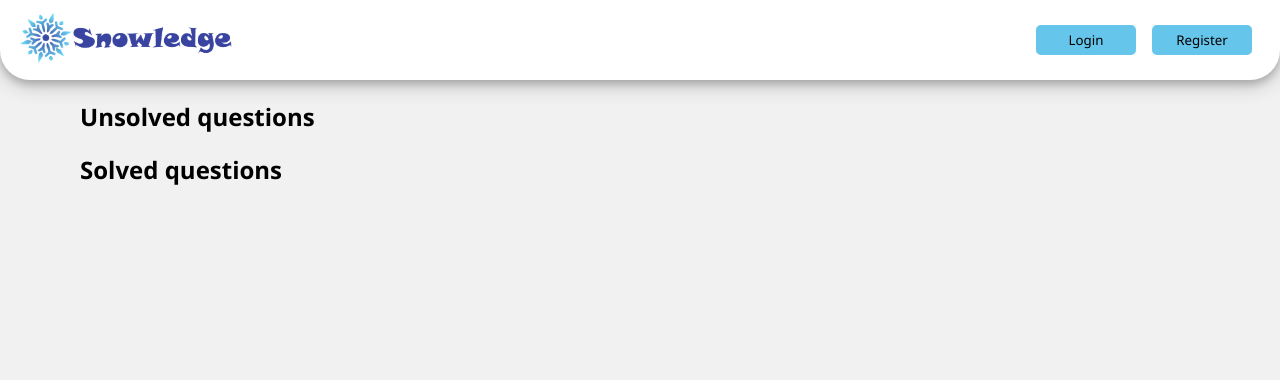
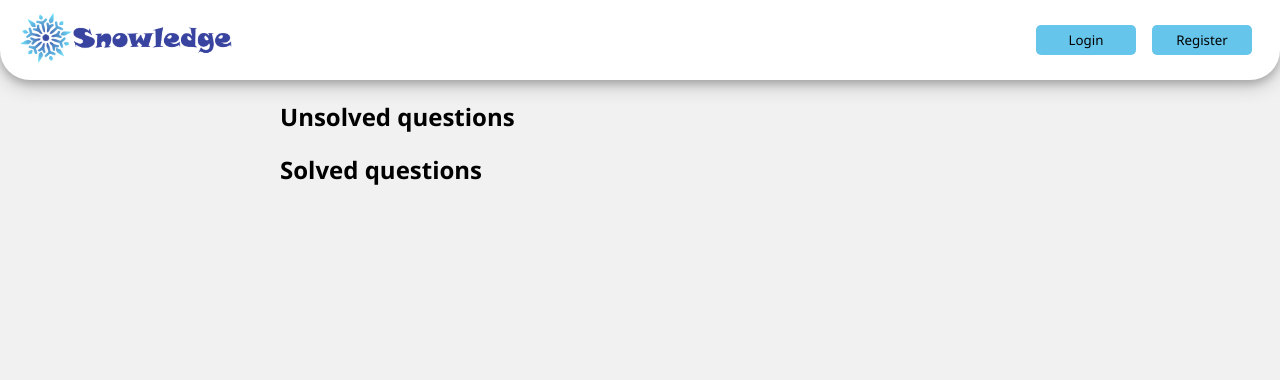
Before and after one commit to Pladque/BiteHack-Backend, a Django app: page / in a window 1280 px wide. Shown: the top 380 px of the page. Run offline with Django 3.2, Linux system fonts and the light colour scheme; data that the repository does not hold is empty.

Commit message:
Change pages (problems) and buttons padding

```diff
--- a/Snowledge/polls/static/polls/css/buttons.css
+++ b/Snowledge/polls/static/polls/css/buttons.css
@@ -3,7 +3,7 @@ button {
     min-width: 100px;
     height: 30px;
     margin: 5px;
-    padding: 5px;
+    padding: 0 10px;
     border-radius: 5px;
     transition: background-color 0.3s;
     cursor: pointer;
--- a/Snowledge/polls/static/polls/css/content.css
+++ b/Snowledge/polls/static/polls/css/content.css
@@ -4,3 +4,7 @@
     margin-top: 80px;
     padding: 20px 80px;
 }
+
+.more-padding {
+    padding: 0px 200px;
+}
--- a/Snowledge/polls/templates/polls/MyQuestions.html
+++ b/Snowledge/polls/templates/polls/MyQuestions.html
@@ -1,5 +1,6 @@
 {% extends 'polls/index.html' %}
 {% block content %}
+<div class="more-padding">
     <h2>My unsolved questions</h2>
     {% for question in questions %}
         {% if not question.solved %}
@@ -32,4 +33,5 @@
         </a>
         {% endif %}
     {% endfor %}
+</div>
 {% endblock %}
--- a/Snowledge/polls/templates/polls/homepage.html
+++ b/Snowledge/polls/templates/polls/homepage.html
@@ -1,5 +1,6 @@
 {% extends 'polls/index.html' %}
 {% block content %}
+<div class="more-padding">
     <h2>Unsolved questions</h2>
     {% for question in questions_for_me %}
         {% if not question.solved %}
@@ -62,4 +63,5 @@
         </a>
         {% endif %}
     {% endfor %}
+</div>
 {% endblock %}
--- a/Snowledge/polls/templates/polls/question.html
+++ b/Snowledge/polls/templates/polls/question.html
@@ -4,6 +4,7 @@
 <link rel="stylesheet" href="{% static 'polls/css/questions.css' %}">
 {% endblock %}
 {% block content %}
+<div class="more-padding">
     {% if this_user_question %}
         <form action="{%url 'delete_question' question.id %}" method="POST" style="display: inline-block; float: left;">
             {% csrf_token %}
@@ -40,4 +41,5 @@
         <textarea name="answer" placeholder="Write the answer..."></textarea>
         <button class="button-add" type='submit' style="display: block;">Send Answer</button>
     </form>
+</div>
 {% endblock %}
--- a/Snowledge/polls/templates/polls/similar_results.html
+++ b/Snowledge/polls/templates/polls/similar_results.html
@@ -1,5 +1,6 @@
 {% extends 'polls/index.html' %}
 {% block content %}
+<div class="more-padding">
     <form method= "POST">
         {% csrf_token %}
         <div>
@@ -21,5 +22,5 @@
         </a>
         {% endif %}
     {% endfor %}
-
+</div>
 {% endblock %}
```
Lines whose indentation alone changed are shown as unchanged.
